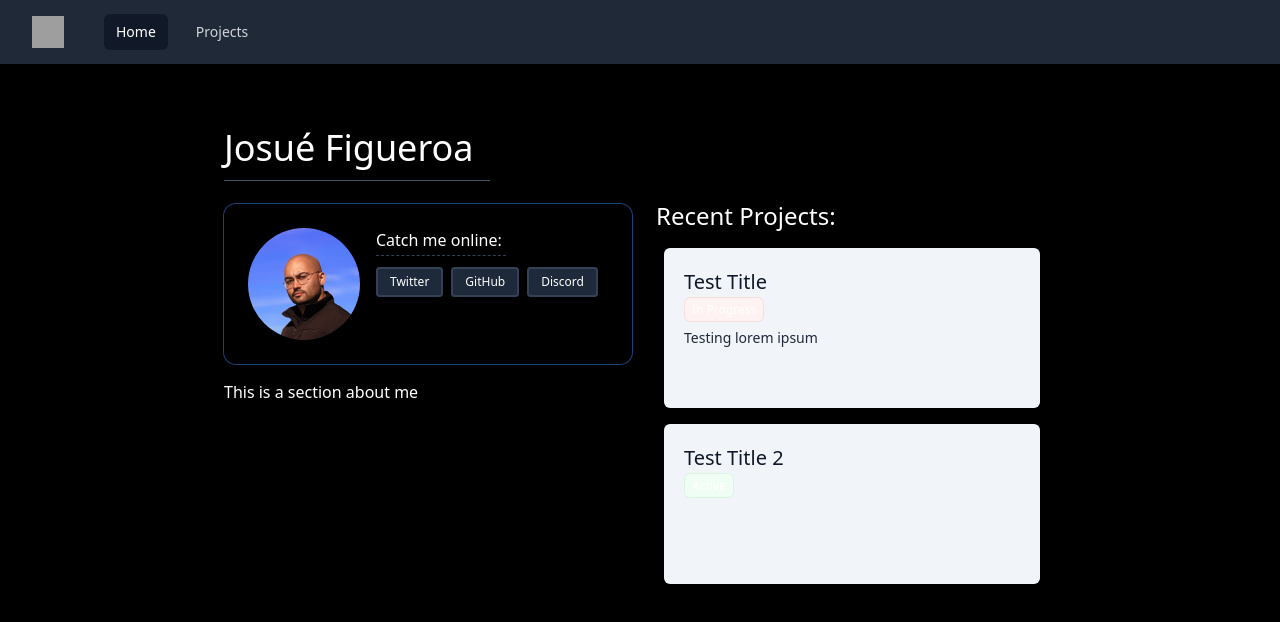
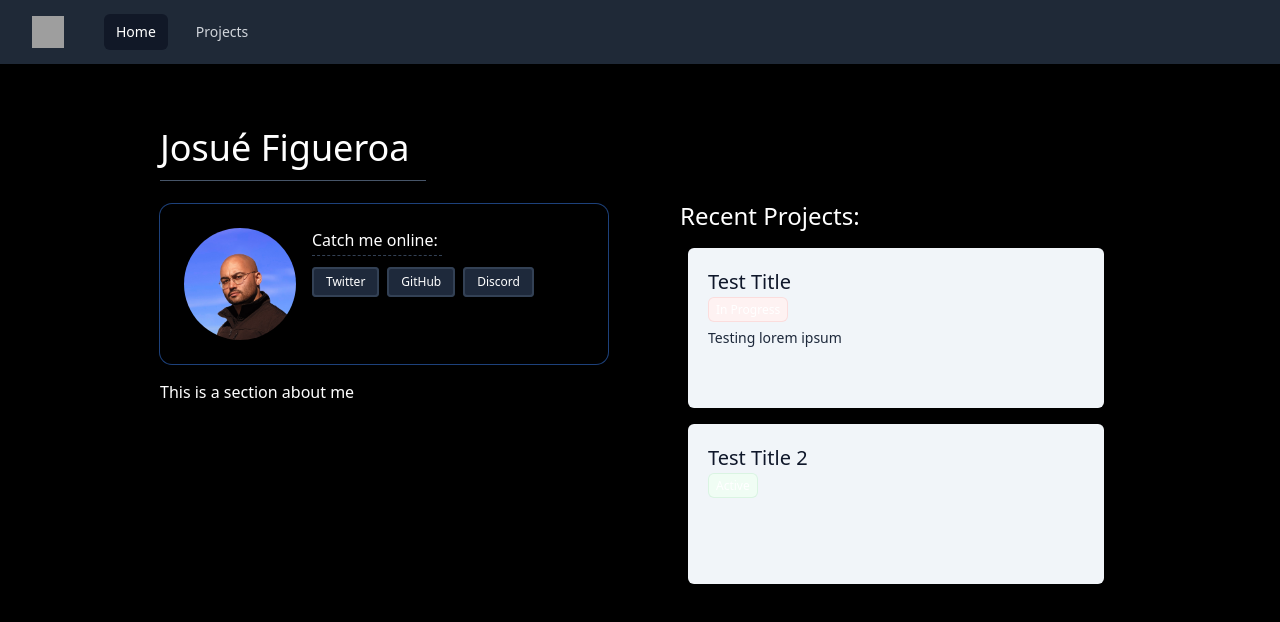
Before and after one commit to PoorRican/boundless_creations, a React (Create React App) app: page /home in a window 1280 px wide. Shown: the top 622 px of the page. Built offline with nearby package versions, Linux system fonts and the light colour scheme; grey boxes are pictures that could not be loaded; a web font is replaced by a local one.

Commit message:
Create `Main` wrapper

```diff
--- /dev/null
+++ b/src/components/ContentWrapper.tsx
@@ -0,0 +1,9 @@
+import {ReactNode} from "react";
+
+export default function ContentWrapper(props: {children: ReactNode}) {
+  return (
+    <main className="px-8 lg:mb-16 sm:mb-8 mx-auto block lg:max-w-screen-lg xl:max-w-screen-lg max-w-full">
+      {props.children}
+    </main>
+  )
+}
--- a/src/pages/Home.tsx
+++ b/src/pages/Home.tsx
@@ -1,18 +1,18 @@
 import ContactSection from "../components/ContactSection";
 import projects from "../assets/projects.json";
 import {Project} from "../components/Project";
+import Main from "../components/ContentWrapper";
 
 const Home = () => {
   return (
-    <main className="px-8 lg:mb-16 sm:mb-8 mx-auto block md:max-w-4xl sm:max-w-full">
-
-      <h1 className="mt-16 mb-8 text-4xl" style={{fontWeight: 100}}>
+    <Main>
+      <h1 className="mt-16 mb-8 text-4xl font-thin">
         <span className="border-b border-slate-600 pr-4 pb-2">
           Josué Figueroa
         </span>
       </h1>
 
-      <div className="grid grid-cols-2 gap-4">
+      <div className="grid md:grid-cols-2 gap-16">
         <div className="mt-1">
           <ContactSection className="ring-1 h-40 p-6 rounded-xl" />
           <div className="mt-4">
@@ -35,8 +35,7 @@ const Home = () => {
           </ul>
         </div>
       </div>
-
-    </main>
+    </Main>
   )
 }
 
```
